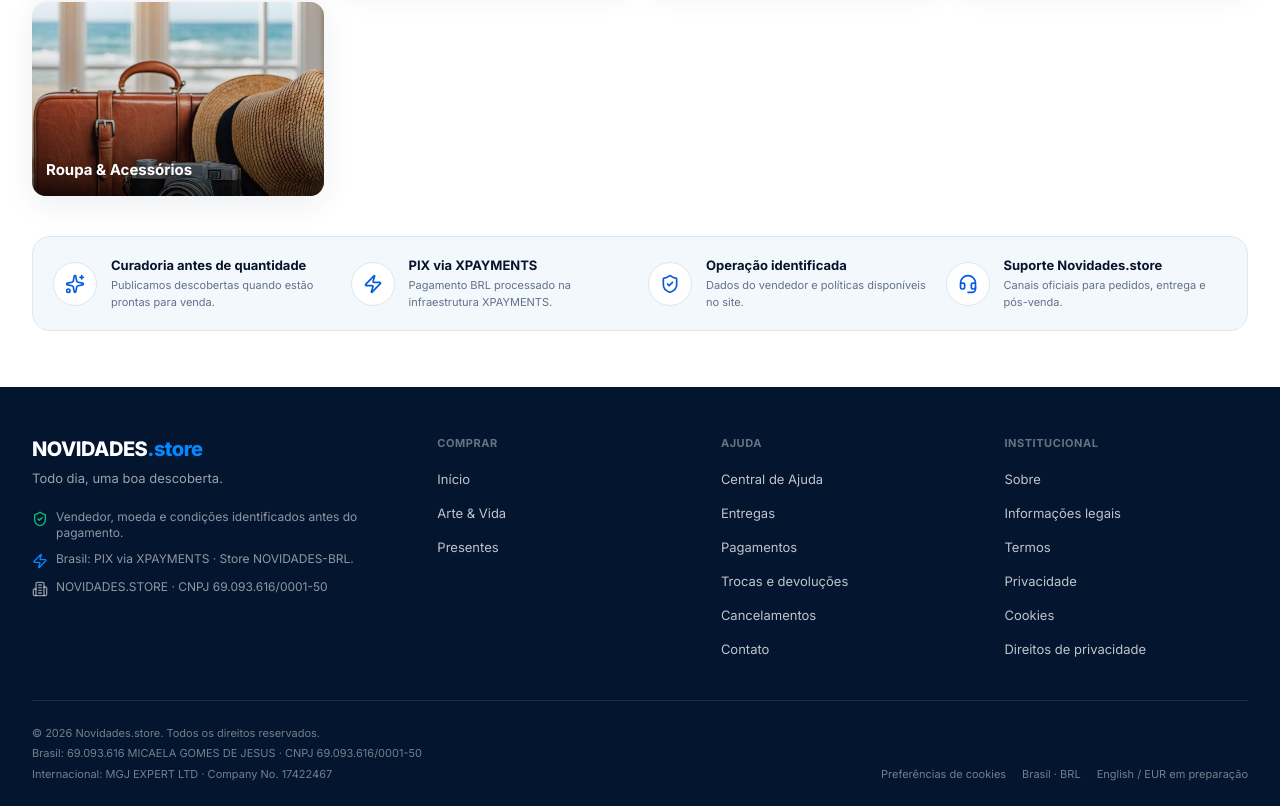
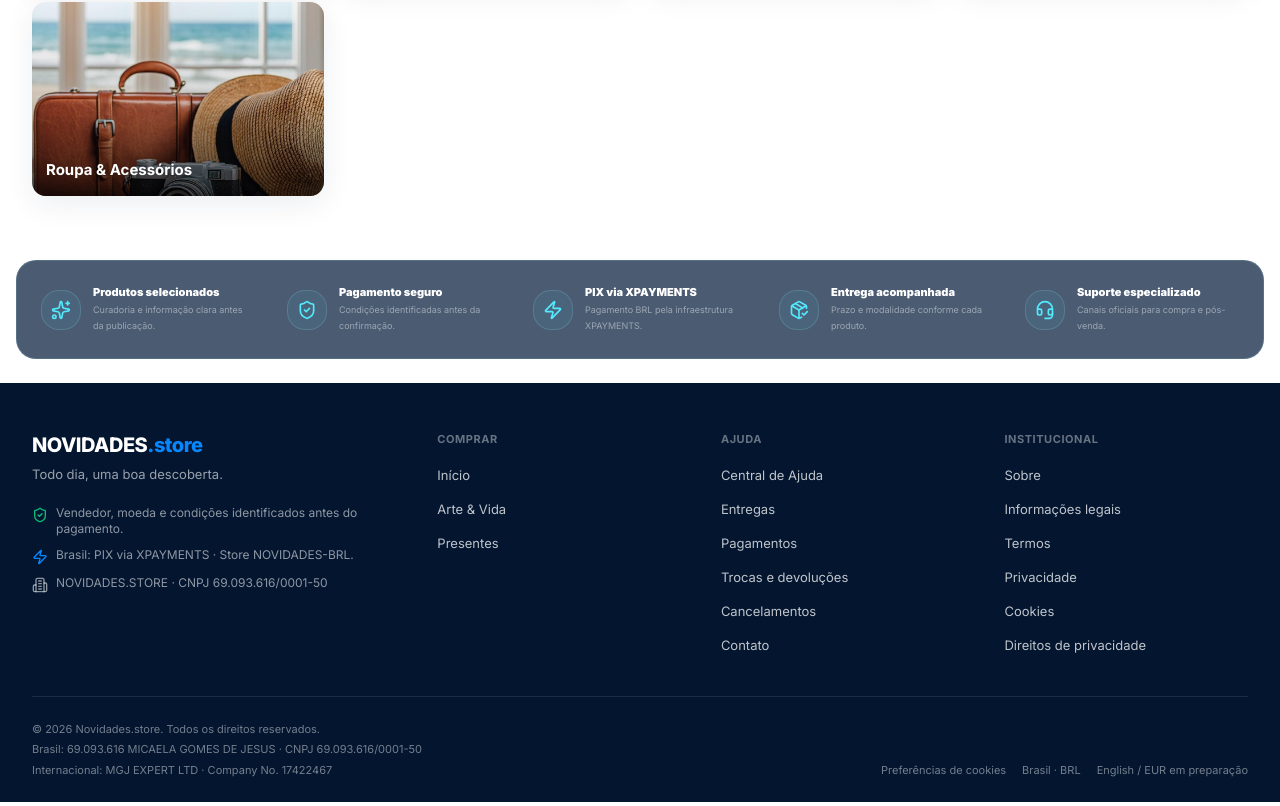
Before and after one commit to nexflowx-hub/novidades-platform, a Next.js app: page / in a window 1280 px wide. Shown: the part 2190-2996 px from the top of the page. Built offline with nearby package versions, Linux system fonts and the light colour scheme; no server answers; the database is empty; a web font is replaced by a local one.

Commit message:
feat(home): align trust strip with premium dark theme

```diff
--- a/src/components/home/trust-strip.tsx
+++ b/src/components/home/trust-strip.tsx
@@ -1,52 +1,51 @@
 "use client";
 
-import { Headset, ShieldCheck, Sparkles, Zap } from "lucide-react";
-import { Reveal } from "@/components/commerce/reveal";
+import { Headset, PackageCheck, ShieldCheck, Sparkles, Zap } from "lucide-react";
 
 const TRUST_ITEMS = [
   {
     icon: Sparkles,
-    title: "Curadoria antes de quantidade",
-    description: "Publicamos descobertas quando estão prontas para venda.",
+    title: "Produtos selecionados",
+    description: "Curadoria e informação clara antes da publicação.",
+  },
+  {
+    icon: ShieldCheck,
+    title: "Pagamento seguro",
+    description: "Condições identificadas antes da confirmação.",
   },
   {
     icon: Zap,
     title: "PIX via XPAYMENTS",
-    description: "Pagamento BRL processado na infraestrutura XPAYMENTS.",
+    description: "Pagamento BRL pela infraestrutura XPAYMENTS.",
   },
   {
-    icon: ShieldCheck,
-    title: "Operação identificada",
-    description: "Dados do vendedor e políticas disponíveis no site.",
+    icon: PackageCheck,
+    title: "Entrega acompanhada",
+    description: "Prazo e modalidade conforme cada produto.",
   },
   {
     icon: Headset,
-    title: "Suporte Novidades.store",
-    description: "Canais oficiais para pedidos, entrega e pós-venda.",
+    title: "Suporte especializado",
+    description: "Canais oficiais para compra e pós-venda.",
   },
 ];
 
 export function TrustStrip() {
   return (
-    <section
-      aria-label="Confiança Novidades.store"
-      className="mx-auto w-full max-w-[1440px] px-4 pb-10 md:px-6 md:pb-14 lg:px-8"
-    >
-      <Reveal>
-        <ul className="grid grid-cols-1 gap-3.5 rounded-[18px] border border-border bg-soft p-4 sm:grid-cols-2 md:gap-4 lg:grid-cols-4 lg:p-5">
+    <section aria-label="Confiança Novidades.store" className="nv-shell py-4 md:py-6">
+      <ul className="grid gap-2 rounded-[20px] border border-cyan-200/14 bg-[#051c3c]/72 p-3 backdrop-blur sm:grid-cols-2 lg:grid-cols-5">
         {TRUST_ITEMS.map(({ icon: Icon, title, description }) => (
-            <li key={title} className="flex items-center gap-3.5">
-              <span className="grid h-11 w-11 shrink-0 place-items-center rounded-full border border-border bg-white">
-                <Icon className="h-5 w-5 text-brand-dark" aria-hidden="true" />
+          <li key={title} className="flex items-center gap-3 rounded-xl px-3 py-3">
+            <span className="grid h-10 w-10 shrink-0 place-items-center rounded-xl border border-cyan-200/15 bg-cyan-300/7">
+              <Icon className="h-5 w-5 text-cyan-300" aria-hidden="true" />
             </span>
             <div>
-                <p className="text-[13px] leading-snug font-bold">{title}</p>
-                <p className="mt-0.5 text-[11px] text-muted-foreground">{description}</p>
+              <p className="text-[11px] leading-snug font-black text-white">{title}</p>
+              <p className="mt-0.5 text-[9px] leading-4 text-white/46">{description}</p>
             </div>
           </li>
         ))}
       </ul>
-      </Reveal>
     </section>
   );
 }
```
Lines whose indentation alone changed are shown as unchanged.
